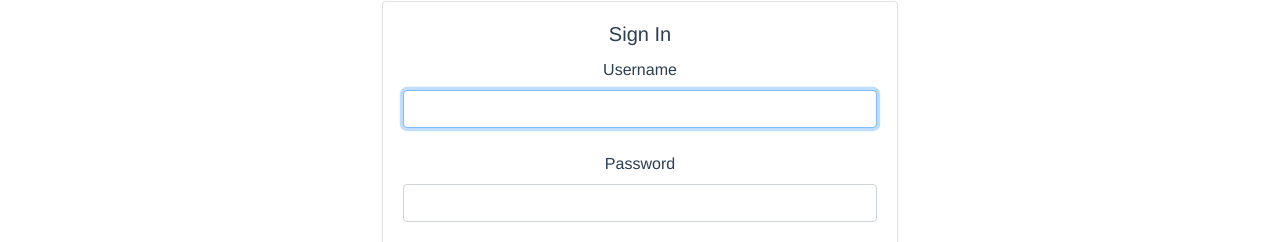
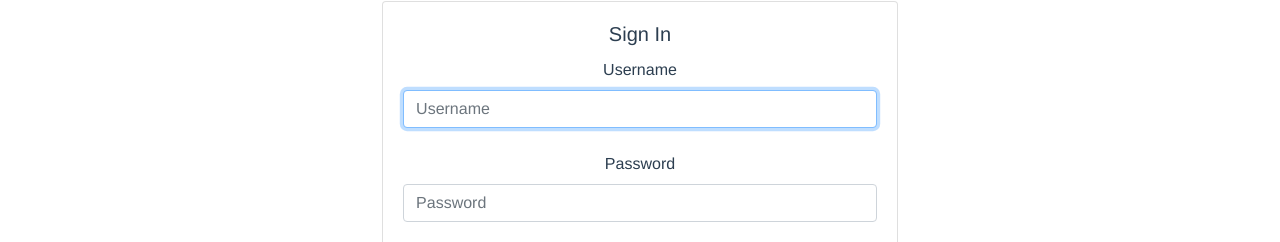
Before and after one commit to terenceneo/Halcyon, a Vue app in the folder student_portal/: page /login in a window 1280 px wide. Shown: the part 558-800 px from the top of the page. Built offline with nearby package versions, Linux system fonts and the light colour scheme; no server answers.

Commit message:
Handled invalid logins

```diff
--- a/student_portal/src/components/Login.vue
+++ b/student_portal/src/components/Login.vue
@@ -10,12 +10,12 @@
 			<form class="form-signin" v-on:submit.prevent="login(username, password)">
 				<div class="form-label-group">
 					<label for="user">Username</label>
-					<input type="text" id="user" class="form-control" v-model="username" required autofocus>
+					<input type="text" id="user" class="form-control" :placeholder="userPrompt" v-model="username" required autofocus>
 				</div>
 				<br>
 				<div class="form-label-group">
 					<label for="pass">Password</label>
-					<input type="password" id="pass" class="form-control" v-model="password" required>
+					<input type="password" id="pass" class="form-control" :placeholder="passPrompt" v-model="password" required>
 				</div>
 				<br>
 				<button class="btn btn-lg btn-primary btn-block text-uppercase" type="submit">Sign in</button>
@@ -44,6 +44,8 @@ export default {
 		return {
 			username: null,
 			password: null,
+			userPrompt: "Username",
+			passPrompt: "Password",
 		}
 	},
 	methods: {
@@ -63,7 +65,10 @@ export default {
 						});
 					} else {
 						// Handle invalid login here
-						console.log('invalid credentials? ', username, ' and ', password);
+						this.username = null;
+						this.password = null;
+						this.userPrompt = "Username (Enter a valid username and password)";
+						this.passPrompt ="Password (Enter a valid username and password)";
 					}
 				})
 			return
```
